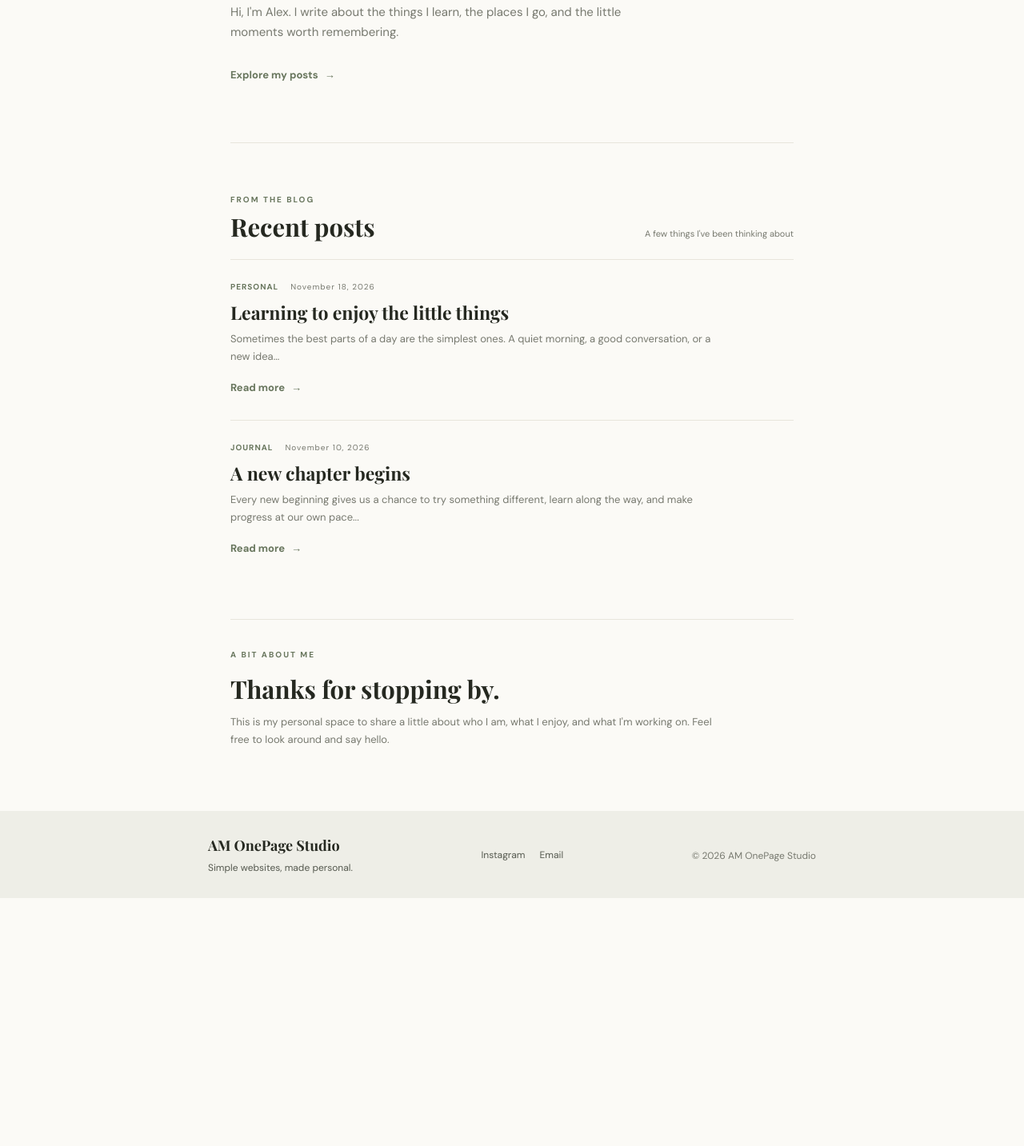
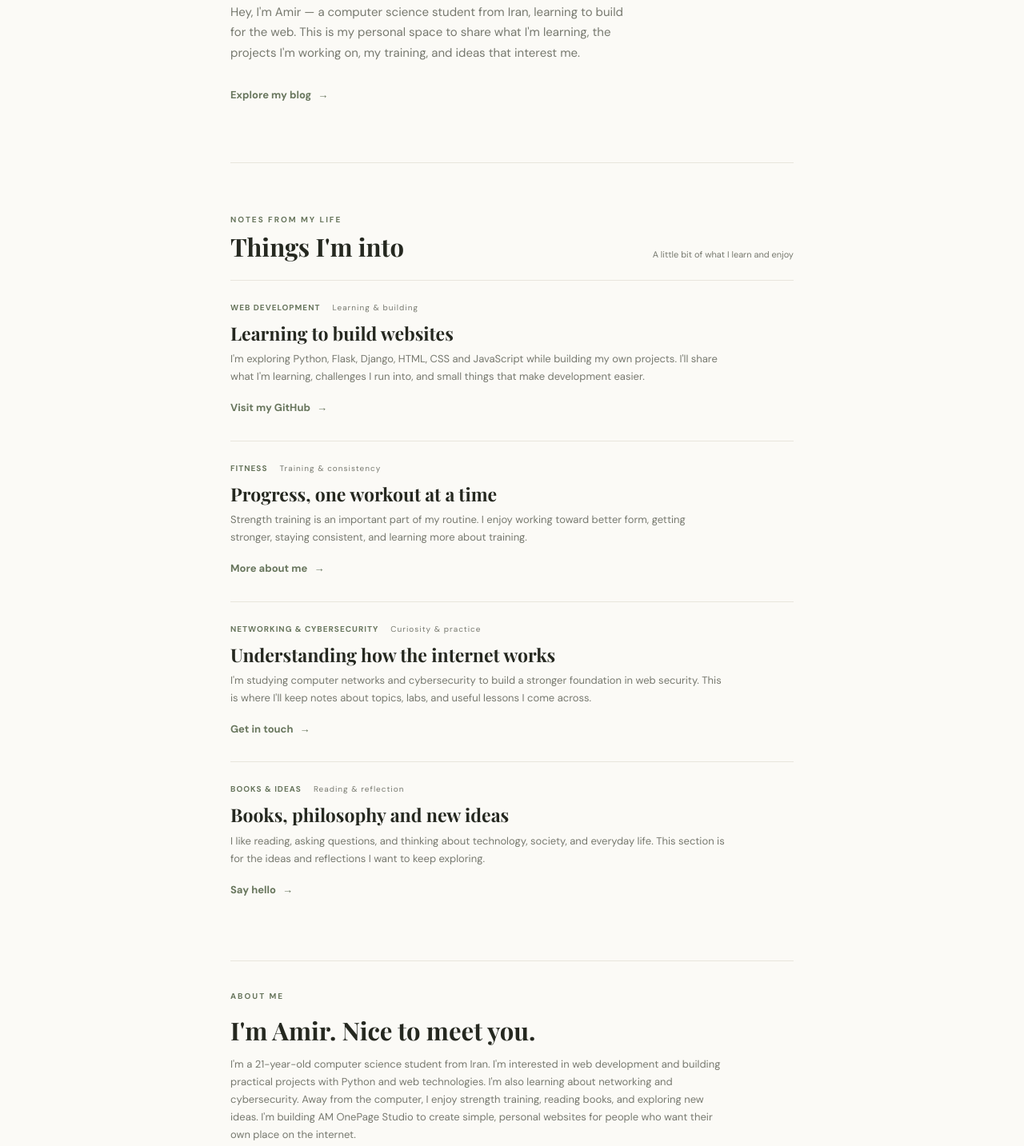
Before and after one commit to amir-rjb/am_onepage_studio_demo, a plain HTML site: page index.html in a window 1280 px wide. Shown: the part 389-1822 px from the top of the page at 80% size. Before the commit the page ends 1512 px from the top, so only its background shows below. Drawn offline with nearby package versions, Linux system fonts and the light colour scheme.

Commit message:
Update index.html
1

```diff
--- a/index.html
+++ b/index.html
@@ -3,8 +3,8 @@
 <head>
   <meta charset="UTF-8">
   <meta name="viewport" content="width=device-width, initial-scale=1.0">
-  <meta name="description" content="A simple static personal blog website demo by AM OnePage Studio.">
-  <title>AM OnePage Studio | Personal Blog Demo</title>
+  <meta name="description" content="Amir's personal blog about web development, fitness, technology, books and everyday life.">
+  <title>Amir | Personal Blog — AM OnePage Studio</title>
   <link rel="stylesheet" href="style.css">
   <script src="script.js" defer></script>
 </head>
@@ -21,50 +21,69 @@
 
   <main>
     <section class="intro" id="home">
-      <p class="eyebrow">A LITTLE CORNER OF THE INTERNET</p>
-      <h1>Thoughts, stories<br>& everyday moments.</h1>
-      <p class="intro-copy">Hi, I'm Alex. I write about the things I learn, the places I go, and the little moments worth remembering.</p>
-      <a class="text-link" href="#blog">Explore my posts <span aria-hidden="true">→</span></a>
+      <p class="eyebrow">WELCOME TO MY PERSONAL BLOG</p>
+      <h1>Code, fitness,<br>ideas & everyday life.</h1>
+      <p class="intro-copy">Hey, I'm Amir — a computer science student from Iran, learning to build for the web. This is my personal space to share what I'm learning, the projects I'm working on, my training, and ideas that interest me.</p>
+      <a class="text-link" href="#blog">Explore my blog <span aria-hidden="true">→</span></a>
     </section>
 
     <section class="posts-section" id="blog">
       <div class="section-heading">
         <div>
-          <p class="eyebrow">FROM THE BLOG</p>
-          <h2>Recent posts</h2>
+          <p class="eyebrow">NOTES FROM MY LIFE</p>
+          <h2>Things I'm into</h2>
         </div>
-        <span class="post-count">A few things I've been thinking about</span>
+        <span class="post-count">A little bit of what I learn and enjoy</span>
       </div>
 
       <article class="post">
-        <div class="post-meta"><span>PERSONAL</span><span>November 18, 2026</span></div>
-        <h3>Learning to enjoy the little things</h3>
-        <p>Sometimes the best parts of a day are the simplest ones. A quiet morning, a good conversation, or a new idea...</p>
-        <a href="#contact" class="read-more">Read more <span aria-hidden="true">→</span></a>
+        <div class="post-meta"><span>WEB DEVELOPMENT</span><span>Learning & building</span></div>
+        <h3>Learning to build websites</h3>
+        <p>I'm exploring Python, Flask, Django, HTML, CSS and JavaScript while building my own projects. I'll share what I'm learning, challenges I run into, and small things that make development easier.</p>
+        <a href="https://github.com/amir-rjb" class="read-more" target="_blank" rel="noreferrer">Visit my GitHub <span aria-hidden="true">→</span></a>
       </article>
 
       <article class="post">
-        <div class="post-meta"><span>JOURNAL</span><span>November 10, 2026</span></div>
-        <h3>A new chapter begins</h3>
-        <p>Every new beginning gives us a chance to try something different, learn along the way, and make progress at our own pace...</p>
-        <a href="#contact" class="read-more">Read more <span aria-hidden="true">→</span></a>
+        <div class="post-meta"><span>FITNESS</span><span>Training & consistency</span></div>
+        <h3>Progress, one workout at a time</h3>
+        <p>Strength training is an important part of my routine. I enjoy working toward better form, getting stronger, staying consistent, and learning more about training.</p>
+        <a href="#about" class="read-more">More about me <span aria-hidden="true">→</span></a>
+      </article>
+
+      <article class="post">
+        <div class="post-meta"><span>NETWORKING & CYBERSECURITY</span><span>Curiosity & practice</span></div>
+        <h3>Understanding how the internet works</h3>
+        <p>I'm studying computer networks and cybersecurity to build a stronger foundation in web security. This is where I'll keep notes about topics, labs, and useful lessons I come across.</p>
+        <a href="#contact" class="read-more">Get in touch <span aria-hidden="true">→</span></a>
+      </article>
+
+      <article class="post">
+        <div class="post-meta"><span>BOOKS & IDEAS</span><span>Reading & reflection</span></div>
+        <h3>Books, philosophy and new ideas</h3>
+        <p>I like reading, asking questions, and thinking about technology, society, and everyday life. This section is for the ideas and reflections I want to keep exploring.</p>
+        <a href="#contact" class="read-more">Say hello <span aria-hidden="true">→</span></a>
       </article>
     </section>
 
     <section class="about" id="about">
-      <p class="eyebrow">A BIT ABOUT ME</p>
-      <h2>Thanks for stopping by.</h2>
-      <p>This is my personal space to share a little about who I am, what I enjoy, and what I'm working on. Feel free to look around and say hello.</p>
+      <p class="eyebrow">ABOUT ME</p>
+      <h2>I'm Amir. Nice to meet you.</h2>
+      <p>I'm a 21-year-old computer science student from Iran. I'm interested in web development and building practical projects with Python and web technologies. I'm also learning about networking and cybersecurity. Away from the computer, I enjoy strength training, reading books, and exploring new ideas. I'm building AM OnePage Studio to create simple, personal websites for people who want their own place on the internet.</p>
     </section>
   </main>
 
   <footer id="contact">
-    <div><strong>AM OnePage Studio</strong><p>Simple websites, made personal.</p></div>
+    <div>
+      <strong>Let's connect.</strong>
+      <p>Have a question, an idea, or want to work together? Feel free to reach out.</p>
+    </div>
     <div class="footer-links">
-      <a href="https://instagram.com/am.onepage_studio.rjb" target="_blank" rel="noreferrer">Instagram</a>
-      <a href="mailto:hello@example.com">Email</a>
+      <a href="https://www.instagram.com/am.onepage_studio.rjb/" target="_blank" rel="noreferrer">Instagram</a>
+      <a href="mailto:amirrjbbb1383@gmail.com">amirrjbbb1383@gmail.com</a>
+      <!-- Replace this placeholder with your real phone number. -->
+      <a href="tel:+00000000000">Phone: add your number</a>
     </div>
-    <p class="copyright">© <span id="year">2026</span> AM OnePage Studio</p>
+    <p class="copyright">© <span id="year">2026</span> Amir | AM OnePage Studio</p>
   </footer>
 </body>
 </html>
```
